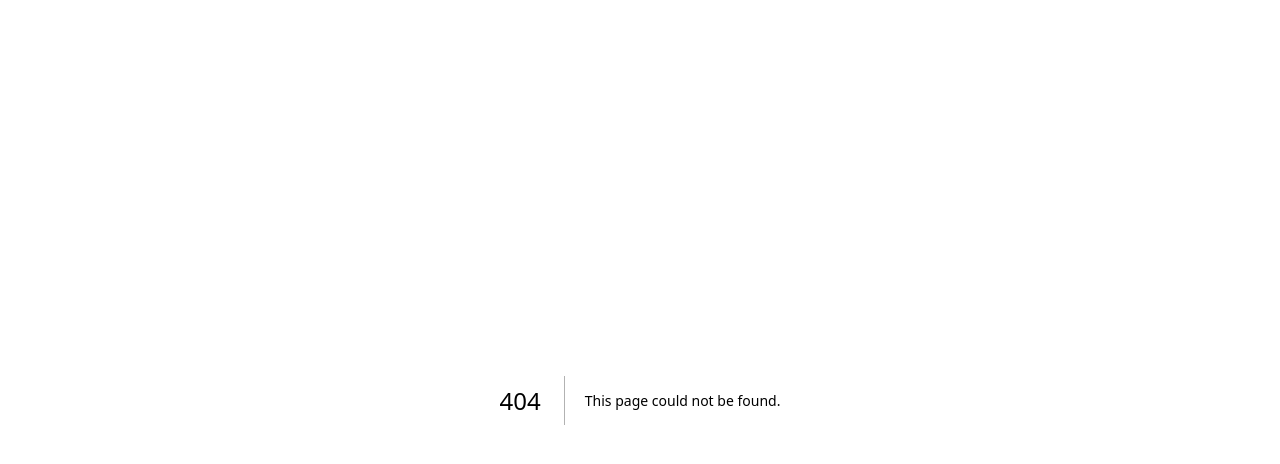
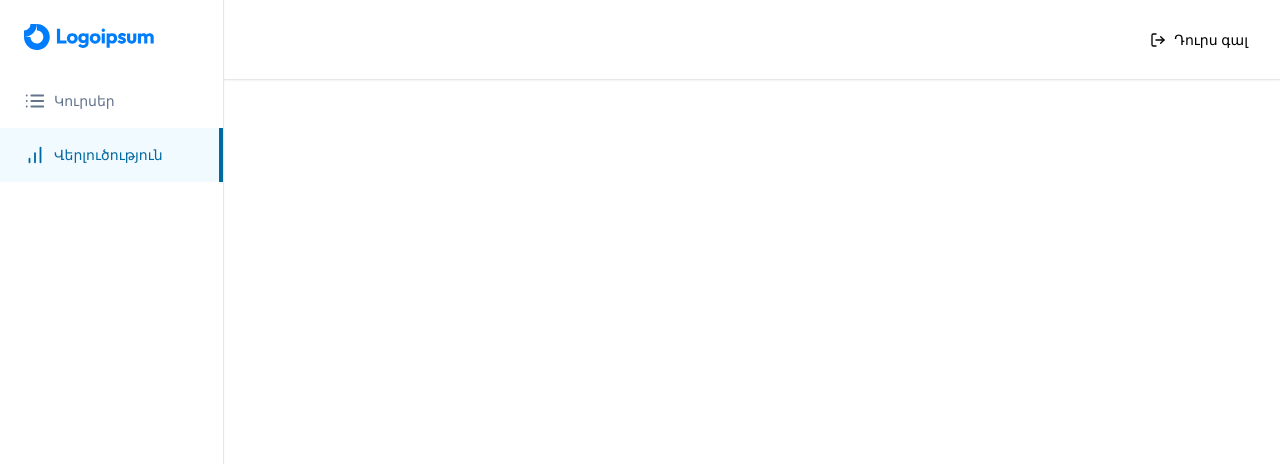
Before and after one commit to petrosyanhovo/self-learning-website, a Next.js app: page /teacher/analytics in a window 1280 px wide. Before the commit this address had no page. Shown: the top 464 px of the page. Built offline with nearby package versions, Linux system fonts and the light colour scheme.

Commit message:
Added sidebar for Teacher mode

```diff
--- /dev/null
+++ b/src/app/(dashboard)/(routes)/teacher/analytics/page.tsx
@@ -0,0 +1,9 @@
+const AnalyticsPage = () => {
+    return (
+        <div>
+            Analytics Page
+        </div>
+     );
+}
+
+export default AnalyticsPage;
--- a/src/app/(dashboard)/_components/sidebar-routes.tsx
+++ b/src/app/(dashboard)/_components/sidebar-routes.tsx
@@ -1,7 +1,8 @@
 "use client"
 
+import { usePathname } from "next/navigation";
 import { SidebarItem } from "./sidebar-item";
-import { Layout, Compass } from "lucide-react";
+import { Layout, Compass, List, BarChart } from "lucide-react";
 
 const guestRoutes = [
     {
@@ -16,8 +17,25 @@ const guestRoutes = [
     },
 ]
 
+const teacherRoutes = [
+    {
+        icon: List,
+        label: "Կուրսեր",
+        href: "/teacher/courses",
+    },
+    {
+        icon: BarChart,
+        label: "Վերլուծություն",
+        href: "/teacher/analytics",
+    },
+]
 export const SidebarRoutes = () => {
-    const routes = guestRoutes;
+    const pathname = usePathname();
+
+    const isTeacherPage = pathname?.includes("/teacher");
+
+    const routes = isTeacherPage ? teacherRoutes : guestRoutes;
+
     return (
         <div className="flex flex-col w-full">
             {routes.map((route) => (
--- a/src/components/navbar-routes.tsx
+++ b/src/components/navbar-routes.tsx
@@ -19,13 +19,13 @@ export const NavbarRoutes = () => {
                 <Link href="/">
                     <Button>
                         <LogOut className="h-4 w-4 mr-2"/>
-                        Exit
+                        Դուրս գալ
                     </Button>
                 </Link>
             ): (
                 <Link href="/teacher/courses">
                     <Button size="sm" variant="ghost">
-                        Teacher Mode
+                        Ուսուցչի ռեժիմ
                     </Button>
                 </Link>
             )}
```
